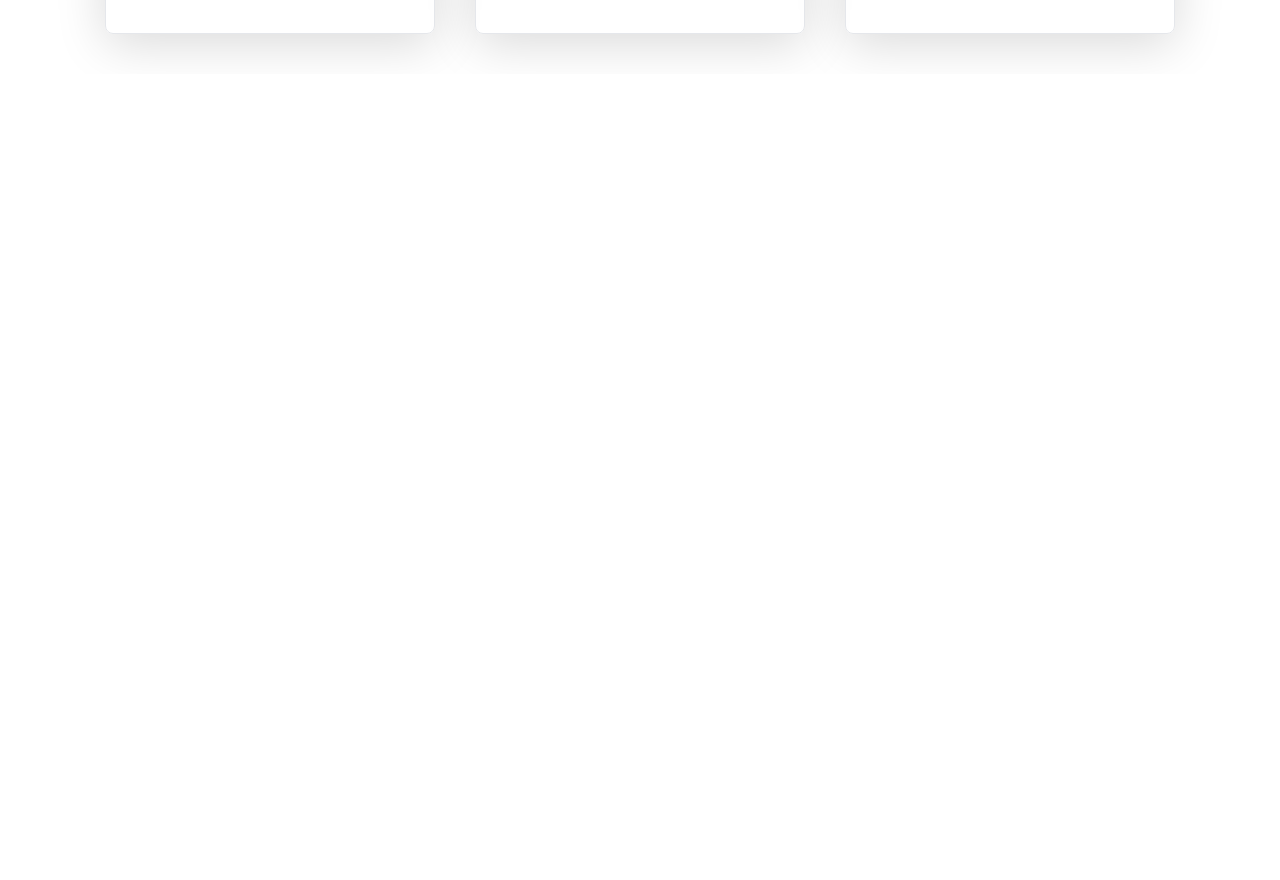
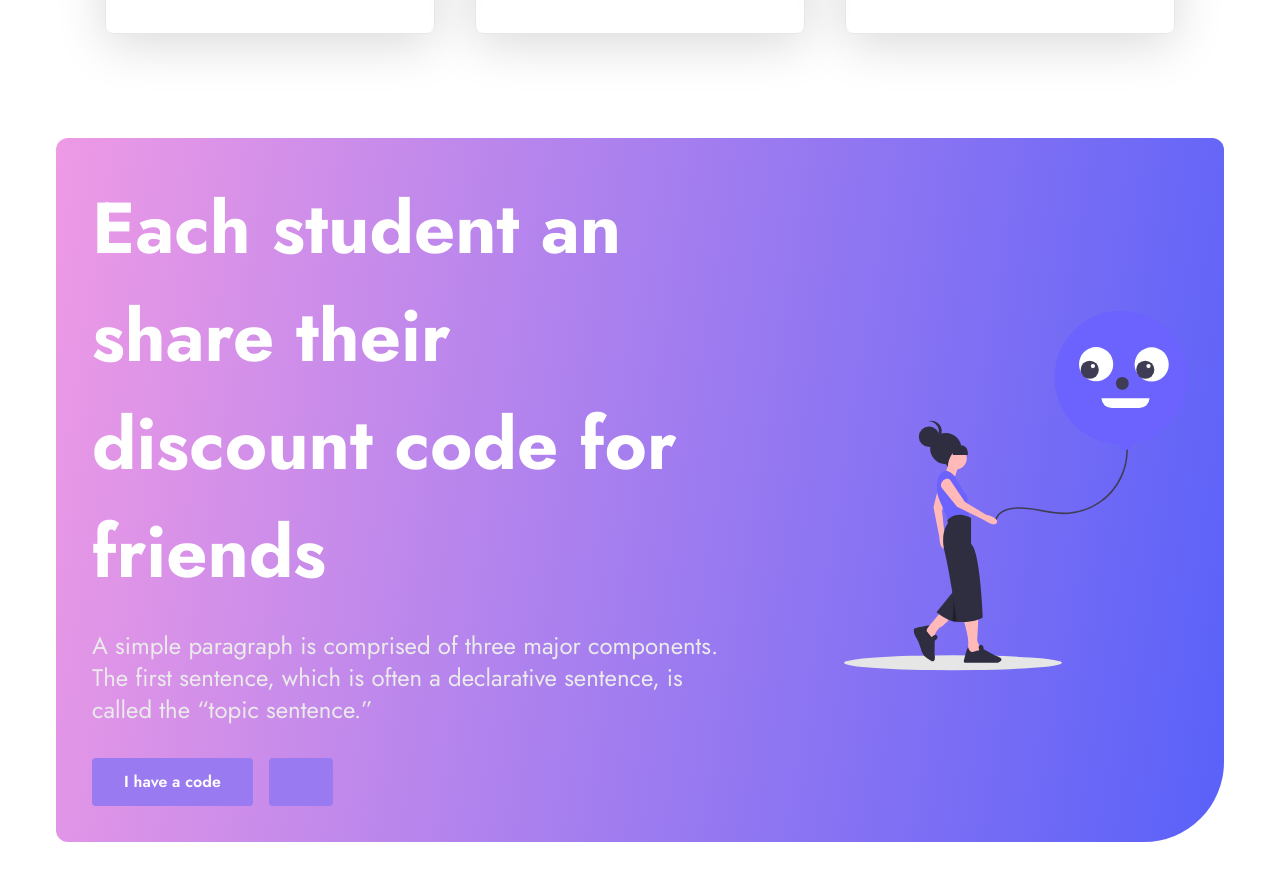
Before and after one commit to yanarkhan/company-react-tailwind, a React (Vite) app: page / in a window 1280 px wide. Shown: the part 3040-3920 px from the top of the page. Before the commit the page ends 3114 px from the top, so only its background shows below. Built offline with nearby package versions, Linux system fonts and the light colour scheme.

Commit message:
Newsletter | text | bug button

```diff
--- a/src/App.jsx
+++ b/src/App.jsx
@@ -3,6 +3,7 @@ import About from "./components/About";
 import Features from "./components/Features";
 import Home from "./components/Home";
 import Navbar from "./components/Navbar";
+import Newsletter from "./components/Newsletter";
 import Pricing from "./components/Pricing";
 
 function App() {
@@ -13,6 +14,7 @@ function App() {
       <Features />
       <About />
       <Pricing />
+      <Newsletter />
     </>
   );
 }
--- /dev/null
+++ b/src/components/Newsletter.jsx
@@ -0,0 +1,18 @@
+import React from "react";
+import bannerNLetter from "../assets/bannerNewsletter.svg";
+import Banner from "../shared/Banner";
+
+const Newsletter = () => {
+  return (
+    <div className="max-w-screen-2xl mx-auto my-12 p-4 md:px-14">
+      <Banner
+        banner={bannerNLetter}
+        heading="Each student an share their discount code for friends"
+        subHeading="A simple paragraph is comprised of three major components. The first sentence, which is often a declarative sentence, is called the “topic sentence.”"
+        btnOne="I have a code"
+      />
+    </div>
+  );
+};
+
+export default Newsletter;
```
Also changed, not shown: src/assets/bannerNewsletter.svg (added), src/assets/bannerNewsletterr.png (added).
